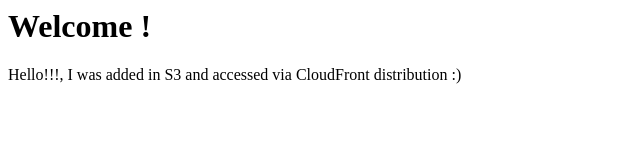
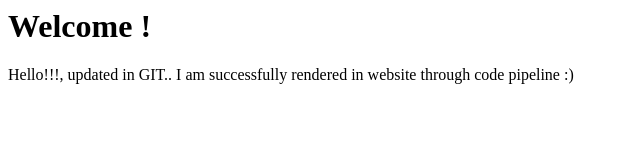
Before and after one commit to pearlinchristabel/Assignment-3, a plain HTML site: page index.html in a window 1280 px wide. Shown: the whole page, without its empty margins (0-640 px from the left). Drawn offline with Linux system fonts and the light colour scheme.

Commit message:
Update index.html

```diff
--- a/index.html
+++ b/index.html
@@ -5,6 +5,6 @@
 
     <body>
          <h1>Welcome ! </h1>
-         <p>Hello!!!, I was added in S3 and accessed via CloudFront distribution :)</p>
+         <p>Hello!!!,  updated in GIT.. I am successfully rendered in website through code pipeline :)</p>
     </body>
 </html>
```
